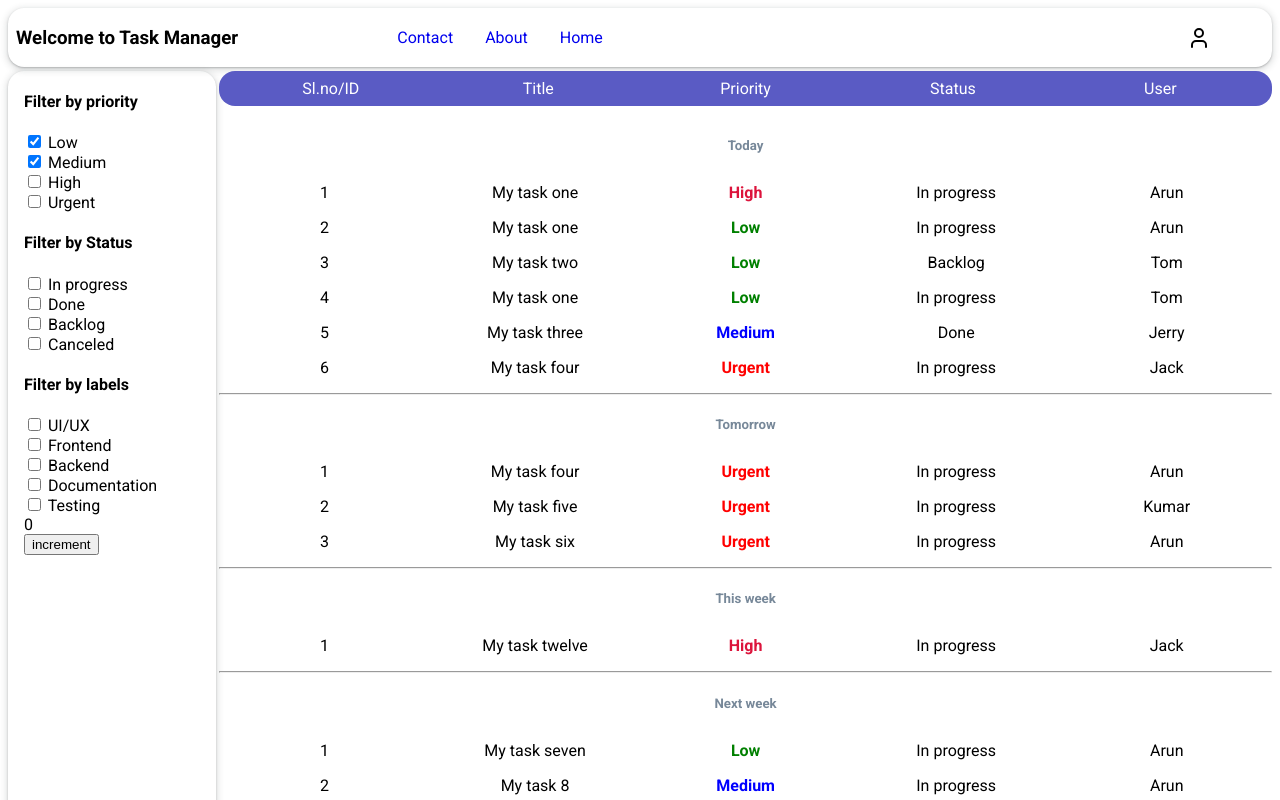
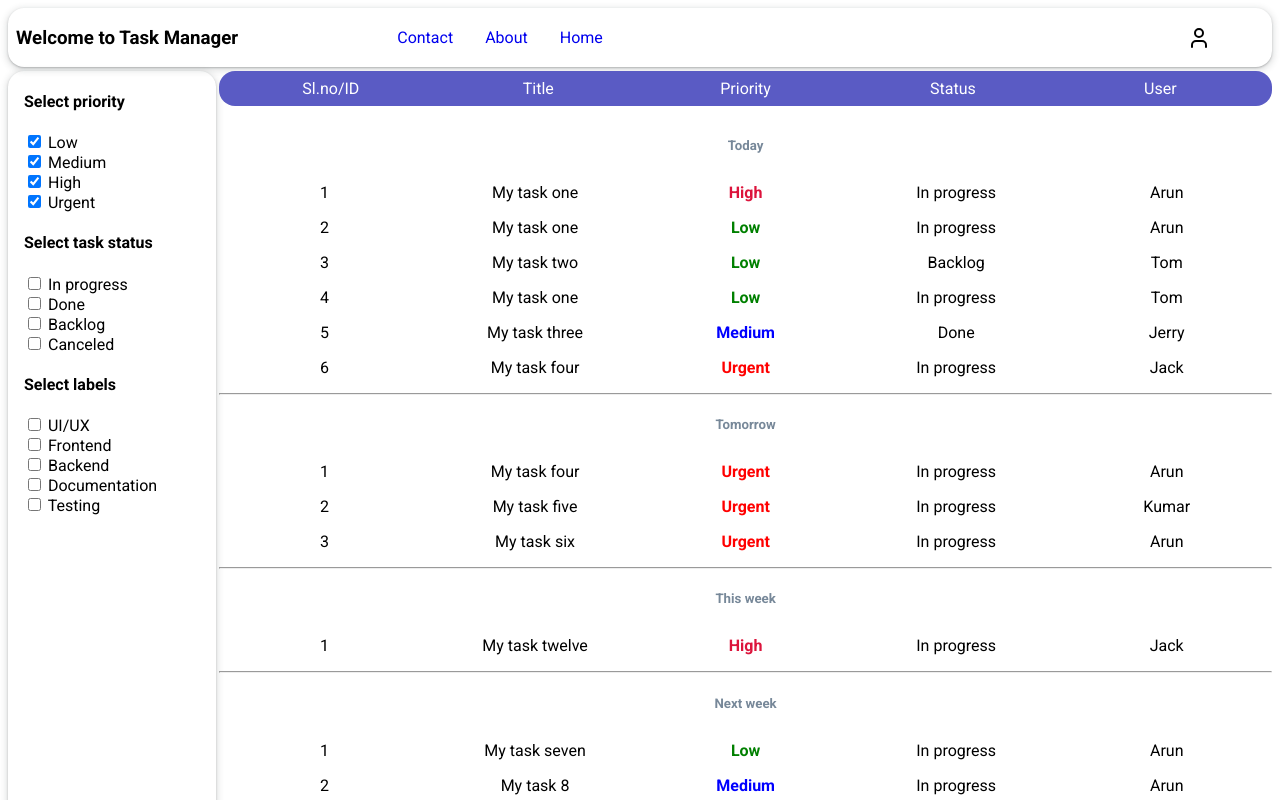
Before and after one commit to arunkumar413/taskManager2, a React (Create React App) app: page / in a window 1280 px wide. Shown: the top 800 px of the page. Built offline with nearby package versions, Linux system fonts and the light colour scheme.

Commit message:
priority filters working as expected

```diff
--- a/src/appState/tasksFilterSlice.js
+++ b/src/appState/tasksFilterSlice.js
@@ -90,7 +90,7 @@ export const counterSlice = createSlice({
       let nextWeek = []
       let thisMonth = [];
       let nextMonth = []
-      state.sortedTasks.forEach(function (item) {
+      state.filteredTasks.forEach(function (item) {
         if (isToday(new Date(item.dueDate))) {
           today.push(item);
         } else if (isTomorrow(new Date(item.dueDate))) {
--- a/src/components/HomeSideBarContent.js
+++ b/src/components/HomeSideBarContent.js
@@ -2,7 +2,7 @@ import React, { useEffect, useState } from "react"
 // import { isHighSelected, isLowSelected, isMediumSelected, isUrgentSelected } from "../appState/taskFilterAtoms";
 import { useRecoilState } from "recoil";
 import { useDispatch, useSelector } from "react-redux";
-import { filterTasks, increment, setLowSelected, setMediumSelected } from "../appState/tasksFilterSlice";
+import { categorizeTasks, filterTasks, increment, setHighSelected, setLowSelected, setMediumSelected, setUrgentSelected } from "../appState/tasksFilterSlice";
 
 
 
@@ -34,26 +34,27 @@ export function HomeSideBarContent() {
 
 useEffect(function(){
     dispatch(filterTasks())
-},[isLowSelected,isMediumSelected])
+    dispatch(categorizeTasks())
+},[isLowSelected,isMediumSelected,isHighSelected,isUrgentSelected])
 
 
     return (
         <>
-            <h4> Filter by priority </h4>
+            <h4> Select priority </h4>
             <input onChange={handleLowChange} type="checkbox" id="Low" name="Low" checked={isLowSelected} />
             <label htmlFor="Low"> Low</label> <br />
 
 
-            <input onChange={handleMediumChange} checked={isMediumSelected} type="checkbox" id="Medium" name="Medium" value="Medium" />
+            <input onChange={handleMediumChange} checked={isMediumSelected} type="checkbox" id="Medium" name="Medium" />
             <label htmlFor="Medium"> Medium</label> <br />
 
-            <input type="checkbox" id="High" name="High" value="High" />
+            <input onChange={()=>dispatch(setHighSelected())} checked={isHighSelected} type="checkbox" id="High" name="High" />
             <label htmlFor="High"> High</label> <br />
 
-            <input type="checkbox" id="Urgent" name="Urgent" value="Urgent" />
+            <input onChange={()=>dispatch(setUrgentSelected())} checked={isUrgentSelected} type="checkbox" id="Urgent" name="Urgent" />
             <label htmlFor="Urgent"> Urgent</label> <br />
 
-            <h4> Filter by Status </h4>
+            <h4> Select task status </h4>
             <input type="checkbox" id="in-progress" name="in-progress" value="In progress" />
             <label htmlFor="in-progress"> In progress</label> <br />
             <input type="checkbox" id="done" name="done" value="Done" />
@@ -63,7 +64,7 @@ useEffect(function(){
             <input type="checkbox" id="canceled" name="canceled" value="Canceled" />
             <label htmlFor="canceled"> Canceled</label> <br />
 
-            <h4> Filter by labels </h4>
+            <h4> Select labels </h4>
 
             <input type="checkbox" id="ui" name="ui" value="UI/UX" />
             <label htmlFor="ui"> UI/UX</label> <br />
@@ -75,9 +76,6 @@ useEffect(function(){
             <label htmlFor="docs"> Documentation</label> <br />
             <input type="checkbox" id="testing" name="testing" value="testing" />
             <label htmlFor="testing"> Testing</label> <br />
-
-            <div> {count}</div>
-            <button onClick={handleIncrement}> increment</button>
         </>
     )
 }
--- a/src/tasks.js
+++ b/src/tasks.js
@@ -147,7 +147,7 @@ export const tasks = [
   },
   {
     title: "My task twelve",
-    dueDate: "2023-10-25T07:11:58.099Z",
+    dueDate: "2023-11-25T07:11:58.099Z",
     priority: "Medium",
     status: "Back log",
     user: "Tom"
```
